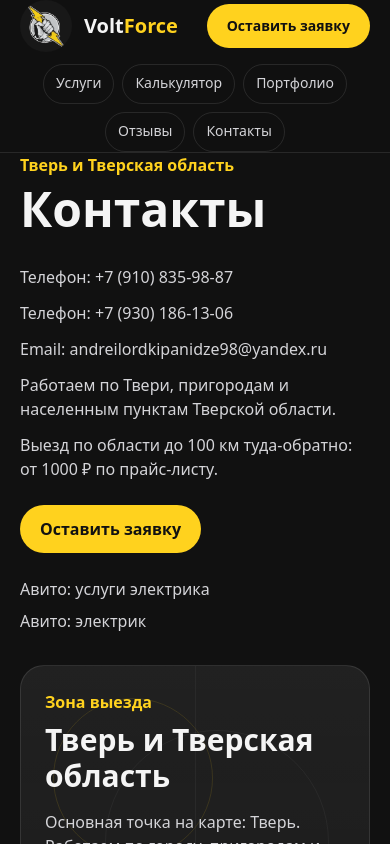
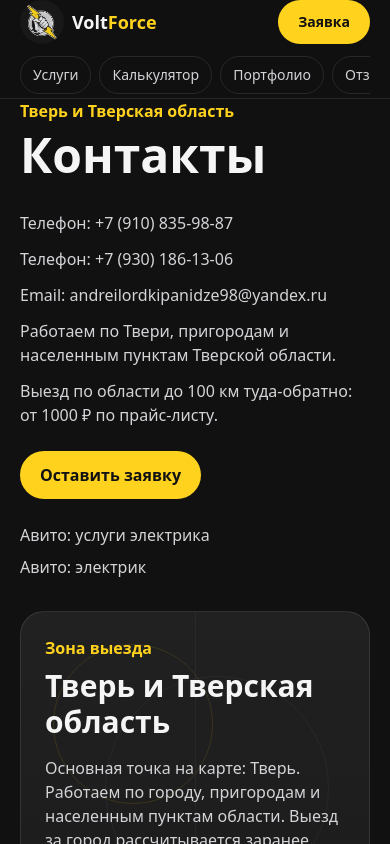
Before and after one commit to errxr3/electric-company-site-fixed, a Next.js app: page /contacts in a window 390 px wide. Shown: the top 844 px of the page. Built offline with nearby package versions, Linux system fonts and the light colour scheme; no server answers; the database is empty.

Commit message:
Improve mobile loading and header

```diff
--- a/app/contacts/page.tsx
+++ b/app/contacts/page.tsx
@@ -4,7 +4,7 @@ import { LeadForm } from '@/components/LeadForm';
 import { ServiceAreaMap } from '@/components/ServiceAreaMap';
 import { getSiteSettings } from '@/lib/settings';
 
-export const dynamic = 'force-dynamic';
+export const revalidate = 60;
 
 const avitoLinks = [
   {
--- a/app/page.tsx
+++ b/app/page.tsx
@@ -9,7 +9,7 @@ import { featuredPriceItems } from '@/lib/priceItems';
 import { prisma } from '@/lib/prisma';
 import { getSiteSettings, phoneHref } from '@/lib/settings';
 
-export const dynamic = 'force-dynamic';
+export const revalidate = 60;
 
 const avitoLinks = [
   {
@@ -37,7 +37,7 @@ export default async function Home() {
     <>
       <Header />
       <main>
-        <section className="container grid min-h-[calc(100vh-5rem)] items-center gap-8 py-10 lg:grid-cols-[1.05fr_0.95fr]">
+        <section className="container grid items-center gap-8 py-8 lg:min-h-[calc(100vh-5rem)] lg:grid-cols-[1.05fr_0.95fr] lg:py-10">
           <div>
             <p className="mb-4 font-bold text-power">Тверь и Тверская область</p>
             <h1 className="max-w-3xl text-4xl font-black leading-[1.05] sm:text-5xl lg:text-6xl">
@@ -84,7 +84,7 @@ export default async function Home() {
               width={520}
               height={520}
               priority
-              className="mx-auto max-h-[52vh] w-auto rounded-3xl object-contain"
+              className="mx-auto max-h-[34vh] w-auto rounded-3xl object-contain sm:max-h-[52vh]"
             />
           </div>
         </section>
--- a/app/portfolio/page.tsx
+++ b/app/portfolio/page.tsx
@@ -5,6 +5,7 @@ import { PortfolioGallery } from '@/components/PortfolioGallery';
 import { prisma } from '@/lib/prisma';
 
 const PAGE_SIZE = 6;
+export const revalidate = 60;
 
 export default async function Portfolio({
   searchParams,
--- a/app/reviews/page.tsx
+++ b/app/reviews/page.tsx
@@ -2,7 +2,7 @@ import { Header } from '@/components/Header';
 import { Footer } from '@/components/Footer';
 import { prisma } from '@/lib/prisma';
 
-export const dynamic = 'force-dynamic';
+export const revalidate = 60;
 
 const avitoLinks = [
   {
--- a/app/services/page.tsx
+++ b/app/services/page.tsx
@@ -3,7 +3,7 @@ import { Header } from '@/components/Header';
 import { ServiceCard } from '@/components/ServiceCard';
 import { prisma } from '@/lib/prisma';
 
-export const dynamic = 'force-dynamic';
+export const revalidate = 60;
 
 export default async function Services() {
   const services = await prisma.service.findMany({ orderBy: { createdAt: 'desc' } });
--- a/components/Header.tsx
+++ b/components/Header.tsx
@@ -11,24 +11,24 @@ const nav = [
 
 export function Header() {
   return (
-    <header className="relative z-50 border-b border-white/10 bg-coal/90 backdrop-blur md:sticky md:top-0">
-      <div className="container grid min-h-20 grid-cols-[1fr_auto] items-center gap-3 py-3 md:grid-cols-[auto_1fr_auto]">
-        <Link href="/" className="flex min-w-0 items-center gap-3">
+    <header className="relative z-50 border-b border-white/10 bg-coal/95 backdrop-blur md:sticky md:top-0">
+      <div className="container grid grid-cols-[1fr_auto] items-center gap-3 py-3 md:grid-cols-[auto_1fr_auto]">
+        <Link href="/" className="flex min-w-0 items-center gap-2 sm:gap-3">
           <Image
             src="/logo.webp"
             alt="Логотип"
-            width={52}
-            height={52}
-            className="h-[52px] w-[52px] shrink-0 rounded-full object-cover"
+            width={44}
+            height={44}
+            className="h-11 w-11 shrink-0 rounded-full object-cover sm:h-[52px] sm:w-[52px]"
           />
-          <b className="whitespace-nowrap text-xl leading-none">
+          <b className="whitespace-nowrap text-lg leading-none sm:text-xl">
             Volt<span className="text-power">Force</span>
           </b>
         </Link>
-        <nav className="order-3 col-span-2 flex w-full flex-wrap items-center justify-center gap-2 md:order-none md:col-span-1 md:w-auto md:gap-5">
+        <nav className="scrollbar-none order-3 col-span-2 flex w-full snap-x gap-2 overflow-x-auto pb-1 md:order-none md:col-span-1 md:justify-center md:gap-5 md:overflow-visible md:pb-0">
           {nav.map(([href, title]) => (
             <Link
-              className="min-h-10 rounded-full border border-white/10 px-3 py-2 text-center text-sm leading-5 text-zinc-300 hover:border-power hover:text-power md:border-0 md:px-0 md:py-0"
+              className="shrink-0 snap-start rounded-full border border-white/10 px-3 py-2 text-center text-sm leading-5 text-zinc-300 hover:border-power hover:text-power md:border-0 md:px-0 md:py-0"
               href={href}
               key={href}
             >
@@ -37,7 +37,8 @@ export function Header() {
           ))}
         </nav>
         <Link href="/#lead" className="btn btn-primary min-h-10 px-4 text-sm sm:text-base">
-          Оставить заявку
+          <span className="sm:hidden">Заявка</span>
+          <span className="hidden sm:inline">Оставить заявку</span>
         </Link>
       </div>
     </header>
```
